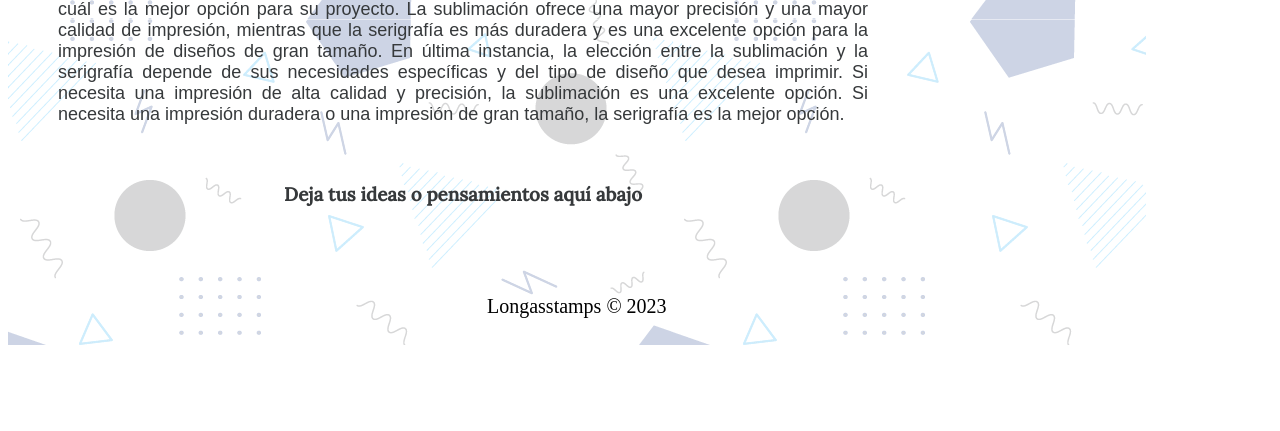
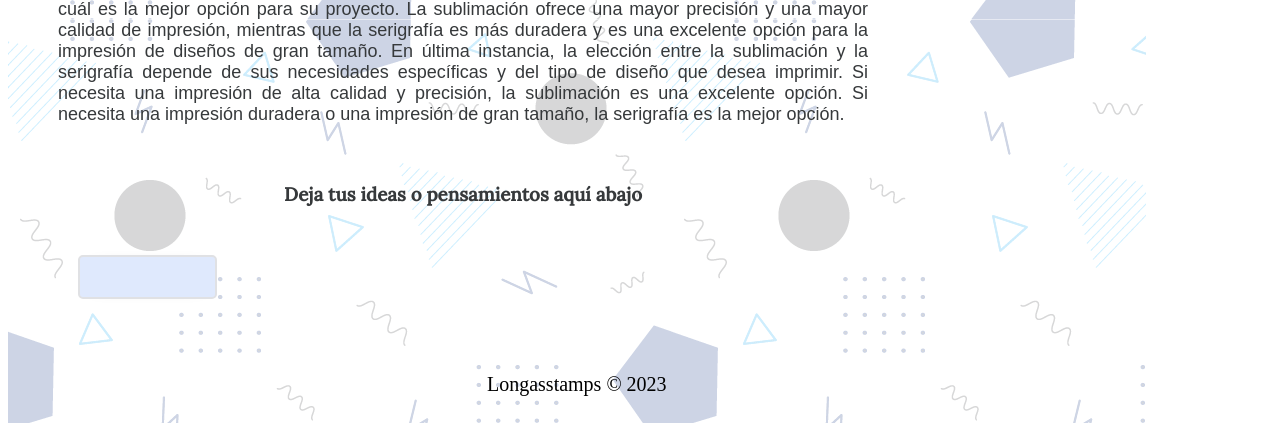
Before and after one commit to Davidlongas/LongasStamps-Oficial, a PHP site: page /articulo-2.html in a window 1280 px wide. Shown: the part 1833-2264 px from the top of the page. Before the commit the page ends 2178 px from the top, so only its background shows below. Run offline with PHP 8.4, Linux system fonts and the light colour scheme; some libraries are stand-ins or nearby versions; some web fonts are replaced; grey boxes are pictures that could not be loaded.

Commit message:
boton compartir art 2, 3 y 4

```diff
--- a/Blog/articulo-2.css
+++ b/Blog/articulo-2.css
@@ -263,3 +263,35 @@ footer {
     text-align: center;
     padding-top: 20px;
 }
+
+.facebook {
+    padding-top: 30px;
+    padding-left: 20px;
+}
+.comentarios {
+    text-align: center;
+    padding-top: 20px;
+}
+.compartir {
+    width: 100px;
+    height: 30px;
+    padding-top: 10px;
+    padding-left: 35px;
+    border-radius: 5px;
+    border: 2.5px solid #E0E1E4;
+    box-shadow: 0px 0px 20px -20px;
+    cursor: pointer;
+    background-color: #dfe9fd;
+    transition: all 0.2s ease-in-out 0ms;
+    user-select: none;
+}
+  .compartir:hover {
+    background-color: #F2F2F2;
+    box-shadow: 0px 0px 20px -18px;
+    border: 2.5px solid #3C5999;
+
+  }
+
+  .compartir:active {
+    transform: scale(0.95);
+  }
--- a/articulo-2.html
+++ b/articulo-2.html
@@ -86,6 +86,9 @@ La serigrafía también es menos versátil que la sublimación. La serigrafía s
             <h3>Deja tus ideas o pensamientos aquí abajo</h3>
               <div class="fb-comments" data-href="https://www.longasstamps.com/articulo-2.html" data-width="100%" data-numposts="4" data-order-by="reverse-time"></div>
               </div>
+              <div class="facebook">
+                <iframe class="compartir" src="https://www.facebook.com/plugins/share_button.php?href=https%3A%2F%2Fwww.longasstamps.com%2Farticulo-2.html&layout&size&width=99&height=20&appId"  style="overflow:hidden" scrolling="no" frameborder="0" allowfullscreen="true" allow="autoplay; clipboard-write; encrypted-media; picture-in-picture; web-share"></iframe>
+              </div>
               </section>
           <aside>
           <div class="autorymedia">
--- a/articulo-3.html
+++ b/articulo-3.html
@@ -99,6 +99,9 @@
               <h3>Deja tus ideas o pensamientos aquí abajo</h3>
               <div class="fb-comments" data-href="https://www.longasstamps.com/articulo-3.html" data-width="100%" data-numposts="4" data-order-by="reverse-time"></div>
           </div>
+          <div class="facebook">
+            <iframe class="compartir" src="https://www.facebook.com/plugins/share_button.php?href=https%3A%2F%2Fwww.longasstamps.com%2Farticulo-3.html&layout&size&width=99&height=20&appId"  style="overflow:hidden" scrolling="no" frameborder="0" allowfullscreen="true" allow="autoplay; clipboard-write; encrypted-media; picture-in-picture; web-share"></iframe>
+          </div>
             </section>
           <aside>
             <div class="autorymedia">
--- a/articulo-4.html
+++ b/articulo-4.html
@@ -134,6 +134,9 @@
             <h3>Deja tus ideas o pensamientos aquí abajo</h3>
               <div class="fb-comments" data-href="https://www.longasstamps.com/articulo-4.html" data-width="100%" data-numposts="4" data-order-by="reverse-time"></div>
           </div>
+          <div class="facebook">
+            <iframe class="compartir" src="https://www.facebook.com/plugins/share_button.php?href=https%3A%2F%2Fwww.longasstamps.com%2Farticulo-4.html&layout&size&width=99&height=20&appId"  style="overflow:hidden" scrolling="no" frameborder="0" allowfullscreen="true" allow="autoplay; clipboard-write; encrypted-media; picture-in-picture; web-share"></iframe>
+          </div>
             </section>
           <aside>
             <div class="autorymedia">
```
Also changed, not shown: Blog/articulo-3.css (+31 -0 lines), Blog/articulo-4.css (+31 -0 lines).
